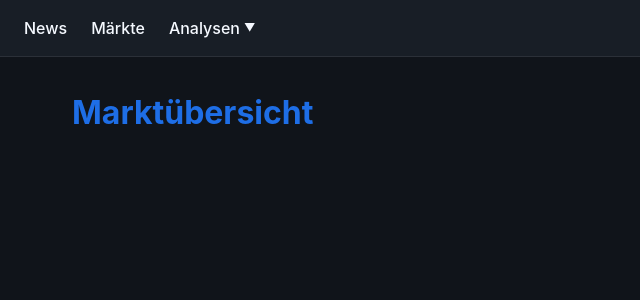
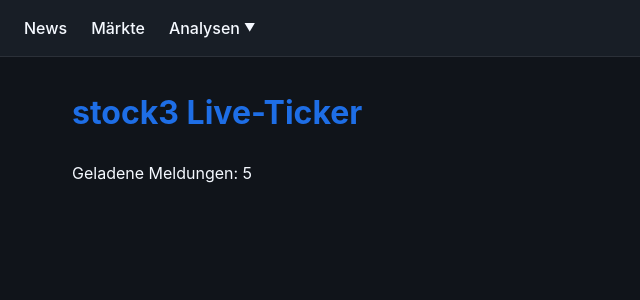
Before and after one commit to DavidvK17/stock3-app, a Vue app: page / in a window 1280 px wide. Shown: the top 300 px of the page, without its empty margins (0-640 px from the left). Built offline with nearby package versions, Linux system fonts and the light colour scheme; the HTML template or start-up script is replaced by a standard one.

Commit message:
Setup TypeScript data structure and asynchronous data flow

```diff
--- a/src/App.vue
+++ b/src/App.vue
@@ -1,12 +1,34 @@
 <script setup lang="ts">
+import { ref, onMounted } from 'vue'
 import TheNavigation from './components/TheNavigation.vue'
+import type { Stock3News } from './types/news'
+
+const newsList = ref<Stock3News[]>([])
+
+async function fetchNews() {
+  try {
+    const response = await fetch('/news.json')
+    if (!response.ok) {
+      throw new Error('Netzwerk-Antwort war nicht ok')
+    }
+    const data: Stock3News[] = await response.json()
+    newsList.value = data
+  } catch (error) {
+    console.error('Fehler beim Laden der News:', error)
+  }
+}
+
+onMounted(() => {
+  fetchNews()
+})
+
 </script>
 
 <template>
   <TheNavigation />
-
   <main class="l-container">
-    <h1 class="page-title">Marktübersicht</h1>
+    <h1 class="page-title">stock3 Live-Ticker</h1>
+    <p>Geladene Meldungen: {{ newsList.length }}</p>
     </main>
 </template>
 
--- /dev/null
+++ b/src/types/news.ts
@@ -0,0 +1,8 @@
+export interface Stock3News {
+    id: string;
+    summary: string;
+    content: string;
+    timestamp: string;
+    author: string;
+    tags: string[];
+}
```
